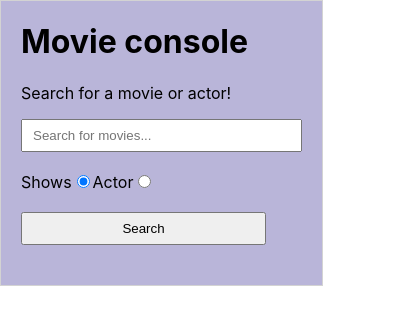
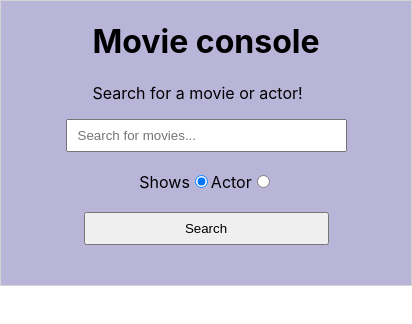
Before and after one commit to m0chael/movie-console, a React (Create React App) app: page / in a window 390 px wide. Shown: the top 324 px of the page, 412 px wide, since content can reach past the window. Built offline with nearby package versions, Linux system fonts and the light colour scheme.

Commit message:
Fix mobile

```diff
--- a/src/index.css
+++ b/src/index.css
@@ -193,6 +193,17 @@ button {
     min-height:auto;
     padding-bottom:40px;
     border:1px solid lightgray;
+    width:100%;
+    display:flex;
+    align-items: center;
+    justify-content: center;
+    flex-direction: column;
+  }
+  .show-grid, .actor-grid {
+    width:100%;
+    display:flex;
+    align-items: center;
+    justify-content: center;
   }
   .main-page {
     flex-direction: column;
```
